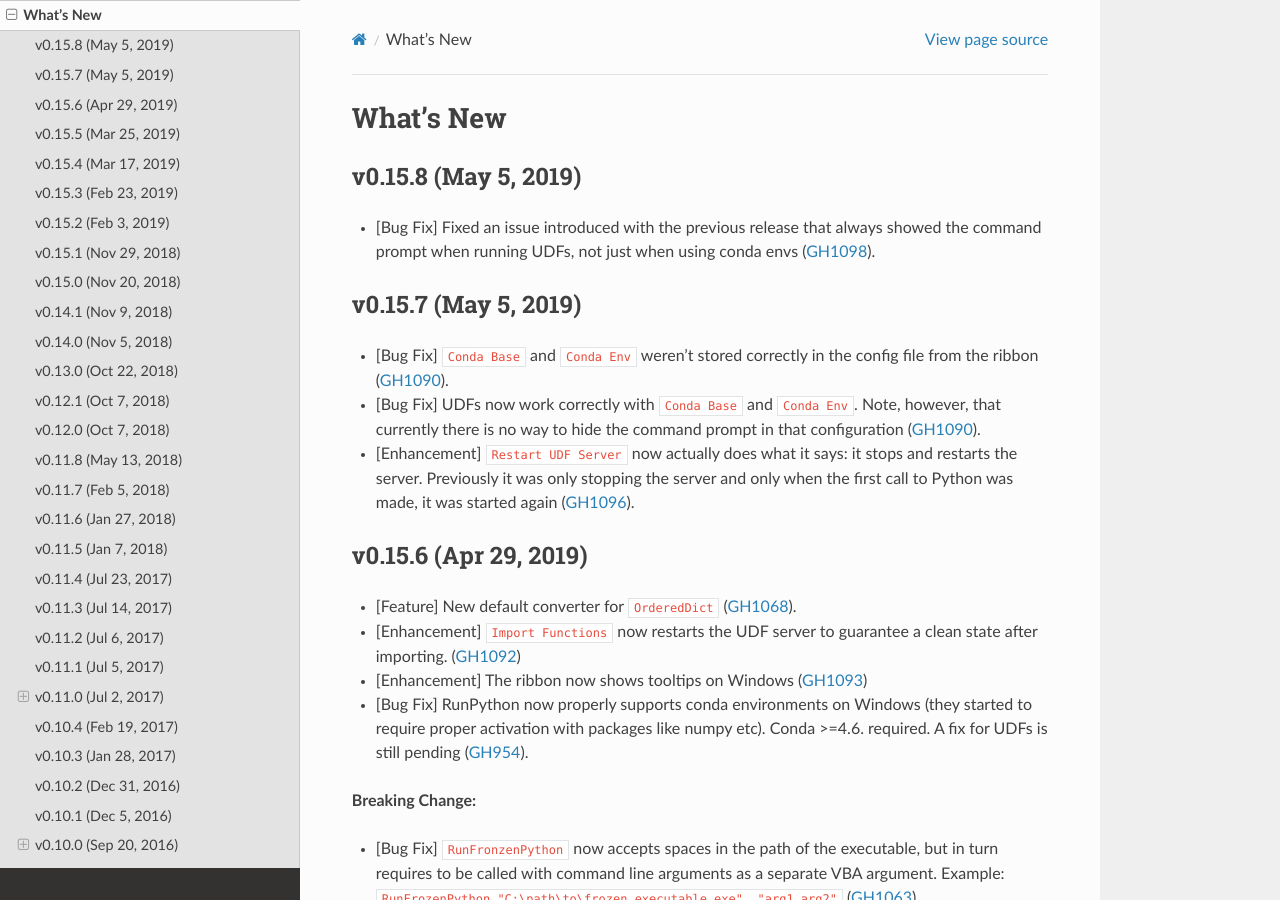
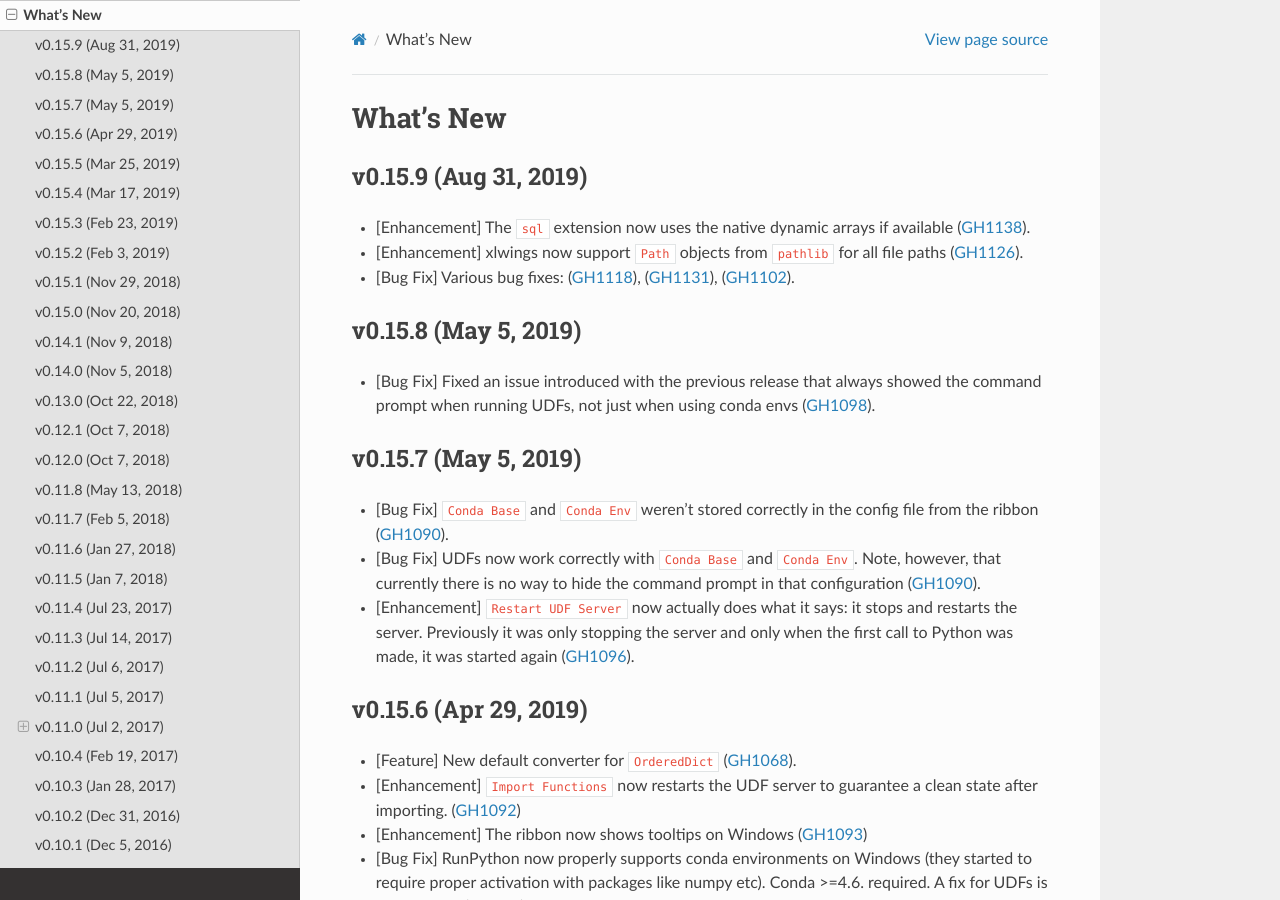
Before and after one commit to xlwings/xlwings, a Sphinx documentation site: the page built from docs/whatsnew.rst, in a window 1280 px wide and 900 px high. Built offline with Sphinx 7.4.7 and the Read the Docs theme 2.0.0, drawn with Linux system fonts in a browser that asks for light colours.

Commit message:
added release docs

```diff
--- a/docs/whatsnew.rst
+++ b/docs/whatsnew.rst
@@ -1,5 +1,12 @@
 What's New
 ==========
+
+v0.15.9 (Aug 31, 2019)
+----------------------
+
+* [Enhancement] The ``sql`` extension now uses the native dynamic arrays if available (:issue:`1138`).
+* [Enhancement] xlwings now support ``Path`` objects from ``pathlib`` for all file paths (:issue:`1126`).
+* [Bug Fix] Various bug fixes: (:issue:`1118`), (:issue:`1131`), (:issue:`1102`).
 
 v0.15.8 (May 5, 2019)
 ---------------------
```
